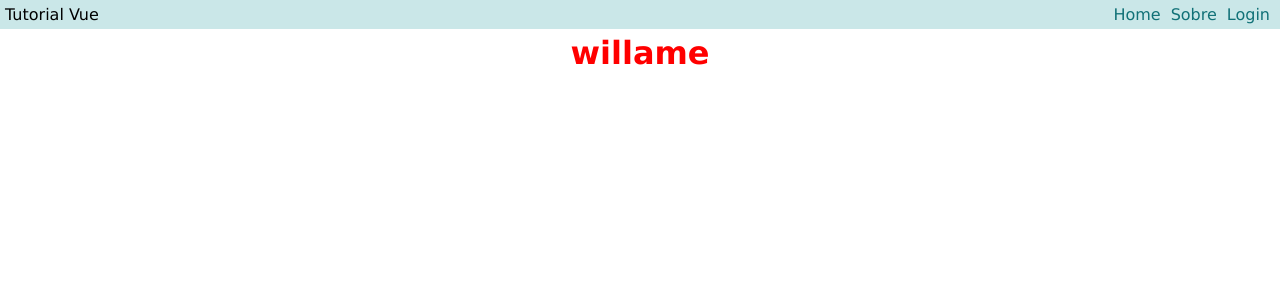
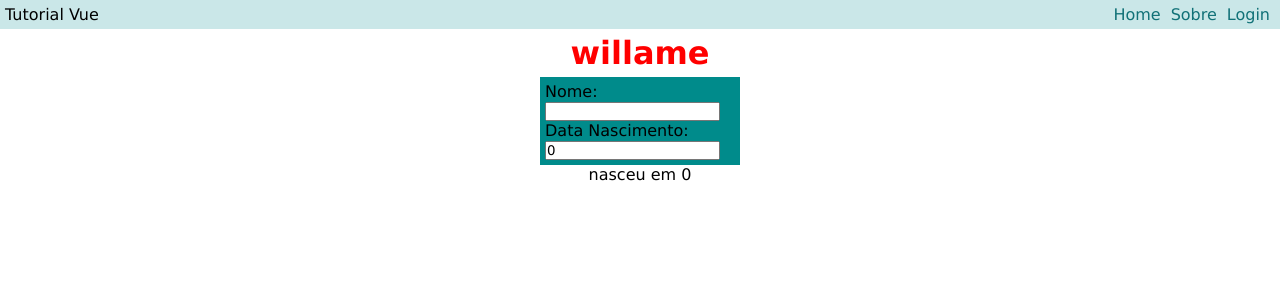
Before and after one commit to WillameDamasceno/Project_Vue3, a Vue app in the folder vue-project/: page / in a window 1280 px wide. Shown: the top 300 px of the page. Built offline with nearby package versions, Linux system fonts and the light colour scheme.

Commit message:
Ref e Reactive

```diff
--- a/vue-project/src/App.vue
+++ b/vue-project/src/App.vue
@@ -1,6 +1,7 @@
 <script setup>
 import NavBar from './components/NavBar.vue'
 import Cabecalho from './components/Cabecalho.vue'
+import Usuario from './components/Usuario.vue'
 </script>
 
 <template>
@@ -10,6 +11,7 @@ import Cabecalho from './components/Cabecalho.vue'
   </header>
 
   <main>
+    <Usuario></Usuario>
   </main>
 </template>
 
--- /dev/null
+++ b/vue-project/src/components/Usuario.vue
@@ -0,0 +1,44 @@
+<template>
+    <div>
+        <form class="formulario">
+            <label for="nome">Nome:</label>
+            <input
+                type="text"
+                id="nome"
+                name="nome"
+                v-model="pessoa.nome"/>
+            <br/>
+            <label for="dataNascimento">Data Nascimento:</label>
+            <input
+                type="number"
+                id="dataNascimento"
+                name="dataNascimento"
+                v-model="pessoa.dataNascimento"/>
+            <br/>
+        </form>
+    </div>
+
+    <p style="text-align: center;">{{ pessoa.nome }} nasceu em {{ pessoa.dataNascimento }}</p>
+</template>
+
+<script setup>
+import { reactive } from "vue";
+//const nome = ref("Willame");
+//const dataNascimento = ref(0);
+//const idade = ref(0);
+
+const pessoa = reactive({
+    nome:'',
+    dataNascimento: 0,
+    idade: 0
+})
+</script>
+
+<style scoped>
+.formulario{
+    margin: 0 auto;
+    padding: 5px;
+    width: 200px;
+    background: darkcyan;
+}
+</style>
```
